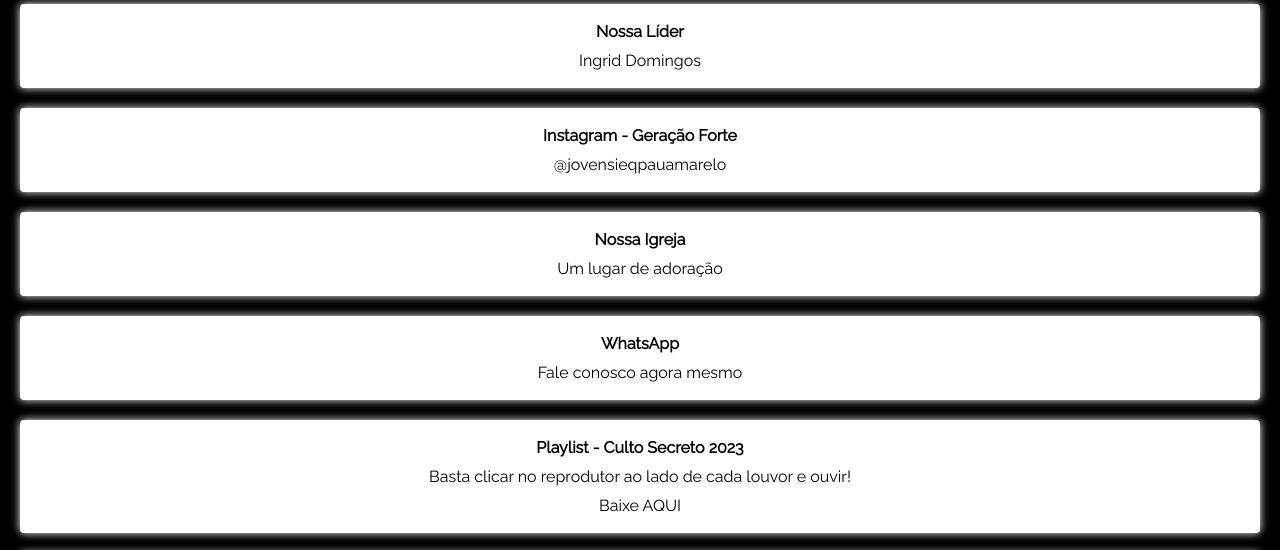
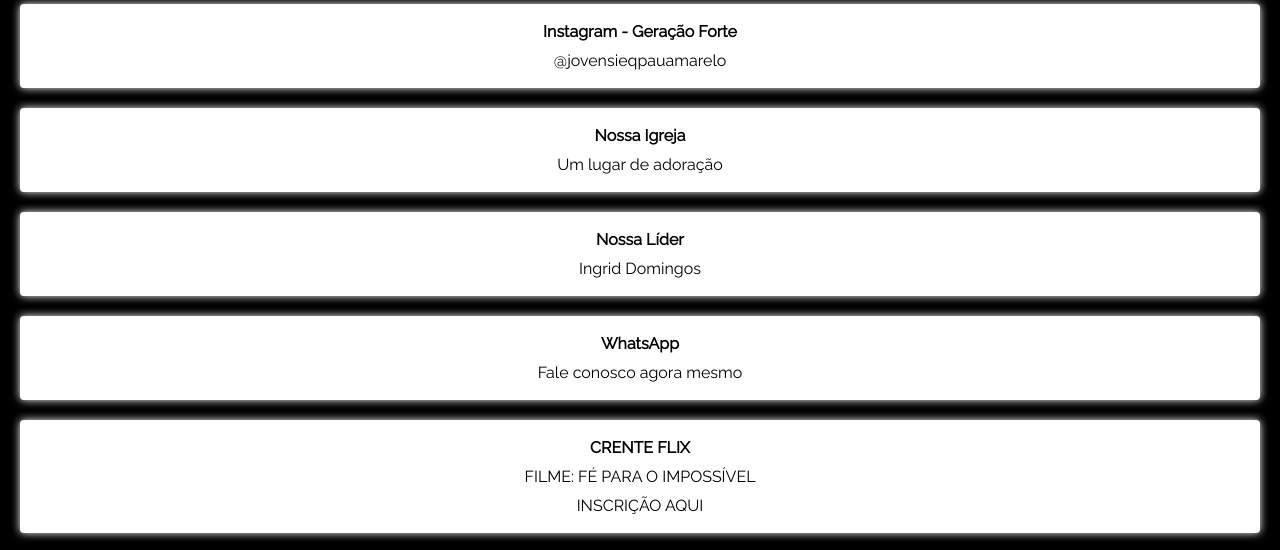
Before and after one commit to marcelodomingos016/linktree-GeracaoForte, a plain HTML site: page index.html in a window 1280 px wide. Shown: the part 297-847 px from the top of the page. Drawn offline with Linux system fonts and the light colour scheme.

Commit message:
Add files via upload

```diff
--- a/index.html
+++ b/index.html
@@ -51,12 +51,6 @@
            <nav>
                 <ul class="link-list">
                     <li>
-                        <a href="https://www.instagram.com/ing.domingos/" target="_blank">
-                            Nossa Líder
-                            <span>Ingrid Domingos</span>
-                        </a>
-                    </li>
-                    <li>
                         <a href="https://www.instagram.com/jovensieqpauamarelo/"target="_blank">
                             Instagram - Geração Forte
                             <span>@jovensieqpauamarelo</span>
@@ -69,23 +63,22 @@
                         </a>
                     </li>
                     <li>
+                        <a href="https://www.instagram.com/ing.domingos/" target="_blank">
+                            Nossa Líder
+                            <span>Ingrid Domingos</span>
+                        </a>
+                    </li>
+                    <li>
                         <a href="https://wa.me/5581985717694" target="_blank">
                             WhatsApp
                             <span>Fale conosco agora mesmo</span>
                         </a>
                     </li>
                     <li>
-                        <a href="pdf/Playlist - Culto Secreto.pdf" download="Playlist" target="_blank">
-                            Playlist - Culto Secreto 2023
-                            <span>Basta clicar no reprodutor ao lado de cada louvor e ouvir!</span>
-                            <span>Baixe AQUI</span>
-                        </a>
-                    </li>
-                    <li>
                         <a href="https://form.jotform.com/250815971241052" target="_blank">
-                           CRENTE FLIX - Inscrição
-                            <span>FILME - A Forja</span>
-                            <span>INSCRIÇÃO</span>
+                           CRENTE FLIX
+                            <span>FILME: FÉ PARA O IMPOSSÍVEL</span>
+                            <span>INSCRIÇÃO AQUI</span>
                         </a>
                     </li>
                 </ul>
```
